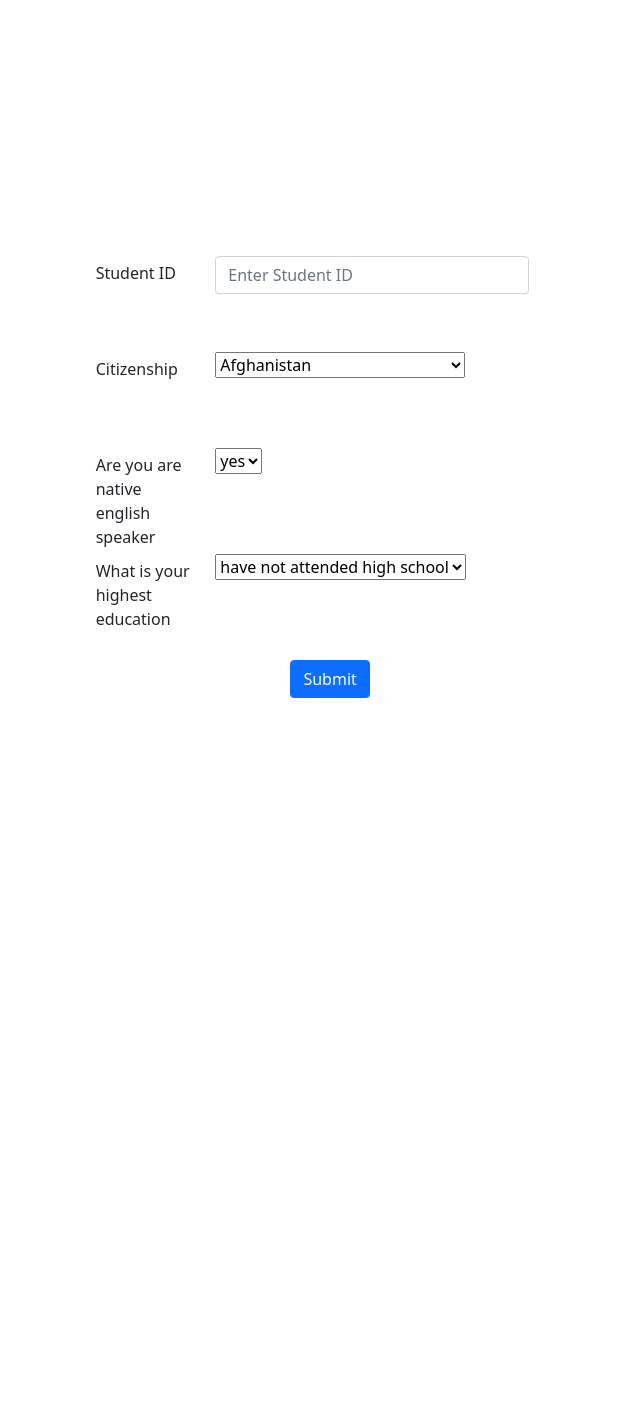
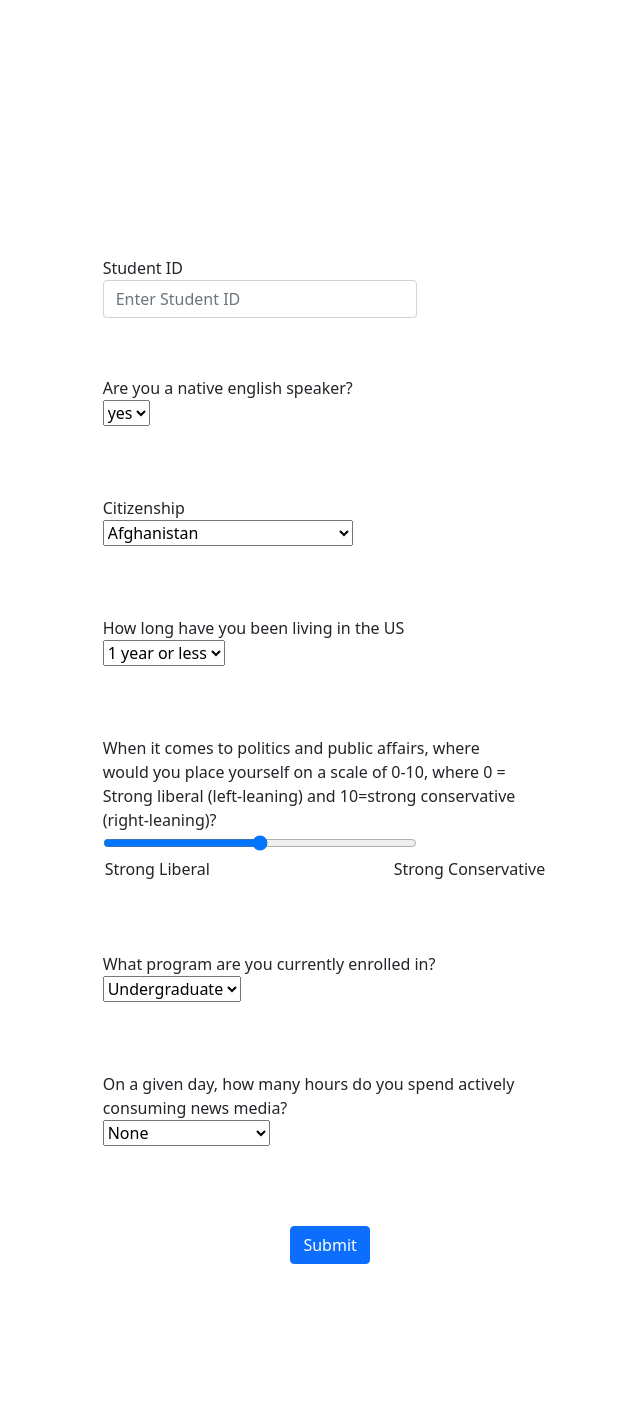
Before and after one commit to Tdrinker/gunViolenceSurveyBackend, a Flask app: template templates/sona_login.html in a window 1280 px wide. Shown: the whole page, without its empty margins (324-964 px from the left). Before the commit the page ends 698 px from the top, so only its background shows below. Run offline with Flask 2, Linux system fonts and the light colour scheme; the template is opened without the code that fills it, so the values that code supplies are empty.

Commit message:
MAIN updated demographics page based on google doc

```diff
--- a/app.py
+++ b/app.py
@@ -7,7 +7,7 @@ from werkzeug.exceptions import BadRequest
 from argparse import ArgumentParser
 
 from utils.form_helpers import validate_sona_form, validate_sona_consent_form
-from utils.const import STUDENT_ID, CONSENT_AGREED, COUNTRY, IS_NATIVE, EDUCATION, TASK_GROUP, SAMPLE_ID
+from utils.const import STUDENT_ID, CONSENT_AGREED, COUNTRY, IS_NATIVE, EDUCATION, US_DURATION, MEDIA_TIME, TASK_GROUP, SAMPLE_ID
 from utils.html_texts import FORM_ERROR
 
 from utils.dynamodb_handler import add_user, get_user, assign_task_group, get_task, write_response
@@ -62,6 +62,7 @@ def sona_login():
     if request.method == "GET":
         return render_template("sona_login.html")
 
+    print("request.form: ", request.form)
     is_request_valid, msg = validate_sona_form(request.form)
     if not is_request_valid:
         return BadRequest(msg)
@@ -73,6 +74,8 @@ def sona_login():
     session[COUNTRY] = request.form["country"]
     session[IS_NATIVE] = request.form["isNative"]
     session[EDUCATION] = request.form["education"]
+    session[US_DURATION] = request.form["usDuration"]
+    session[MEDIA_TIME] = request.form["mediaTime"]
     session[TASK_GROUP] = task_group
 
     return redirect(url_for("sona_instructions"))
--- a/static/styles/common.css
+++ b/static/styles/common.css
@@ -40,3 +40,29 @@
     padding: 1rem;
     background-color: #f0ffff;
 }
+
+/* style range */
+input[type=range] {
+    width: 100%;
+    max-width: 100%;
+    margin-left: 0;
+}
+
+/* style datalist */
+input[type=range] + datalist {
+    display: block;
+    margin-top: -4px;
+}
+input[type=range] + datalist option {
+    display: inline-block;
+    width: calc((100% - 12px) / (var(--list-length) - 1));
+    text-align: center;
+}
+input[type=range] + datalist option:first-child {
+    width: calc((100% - 12px) / ((var(--list-length) - 1) * 2) + 6px);
+    text-align: left;
+}
+input[type=range] + datalist option:last-child {
+    width: calc((100% - 12px) / ((var(--list-length) - 1) * 2) + 6px);
+    text-align: right;
+}
--- a/templates/sona_login.html
+++ b/templates/sona_login.html
@@ -12,14 +12,24 @@
     <form action="/sona/login" class="col-md-6 offset-md-3 col-lg-4 offset-lg-4">
         <div class="form-group form-group-margin">
             <div class="row">
-                <div class="col-md-2 col-lg-3 form-label-padding">
+                <div class="">
                     <label for="studentId">Student ID</label>
                 </div>
                 <div class="col-md-10 col-lg-9">
                     <input type="text" class="form-control" id="studentId"  placeholder="Enter Student ID" name="studentId">
                 </div><br/><br/><br/><br/>
 
-                <div class="col-md-2 col-lg-3 form-label-padding">
+                <div class="">
+                    <label for="isNative">Are you a native english speaker?</label>
+                </div>
+                <div class="col-md-10 col-lg-9">
+                    <select name="isNative" id="isNative">
+                        <option value="native">yes</option>
+                        <option value="not_native">no</option>
+                    </select>
+                </div><br/><br/><br/><br/>
+
+                <div class="">
                     <label for="citizenship">Citizenship</label>
                 </div>
                 <div class="col-md-10 col-lg-9">
@@ -273,26 +283,59 @@
                     </select>
                 </div><br/><br/><br/><br/>
 
-                <div class="col-md-2 col-lg-3 form-label-padding">
-                    <label for="isNative">Are you are native english speaker</label>
+                <div class="">
+                    <label for="usDuration">How long have you been living in the US</label>
                 </div>
                 <div class="col-md-10 col-lg-9">
-                    <select name="isNative" id="isNative">
-                        <option value="native">yes</option>
-                        <option value="not_native">no</option>
+                    <select id="usDuration" name="usDuration">
+                       <option value="1orLess">1 year or less</option>
+                       <option value="2to4">2-4 years</option>
+                       <option value="5to7">5-7 years</option>
+                       <option value="8to10">8-10 years</option>
+                       <option value="10Plus">10+ years</option>
                     </select>
                 </div><br/><br/><br/><br/>
 
-                <div class="col-md-2 col-lg-3 form-label-padding">
-                    <label for="education">What is your highest education</label>
+                <div class="">
+                    <label for="politics">When it comes to politics and public affairs, where would you place yourself on a scale of 0-10, where 0 = Strong liberal (left-leaning) and 10=strong conservative (right-leaning)?</label>
+                </div>
+                <div class="col-md-10 col-lg-9">
+                    <input type="range" min="0" max="10" value="5" id="my-range" list="my-datalist"/>
+                    <datalist id="my-datalist" style="--list-length: 9;"><!--
+                      ---><option>Strong Liberal</option><!--
+                      ---><option></option><!--
+                      ---><option></option><!--
+                      ---><option></option><!--
+                      ---><option></option><!--
+                      ---><option></option><!--
+                      ---><option></option><!--
+                      ---><option></option><!--
+                      ---><option>Strong Conservative</option><!--
+                    ---></datalist>
+                </div><br/><br/><br/><br/><br/>
+
+
+                <div class="">
+                    <label for="education">What program are you currently enrolled in?</label>
                 </div>
                 <div class="col-md-10 col-lg-9">
                     <select name="education" id="education">
-                        <option value="below_high_school">have not attended high school</option>
-                        <option value="high_school">high school</option>
-                        <option value="bs">Bachelor's</option>
+                        <option value="bs">Undergraduate</option>
                         <option value="ms">Master's</option>
-                        <option value="phd">PhD or above</option>
+                        <option value="phd">Ph.D.</option>
+                    </select>
+                </div><br/><br/><br/><br/>
+
+                <div class="">
+                    <label for="mediaTime">On a given day, how many hours do you spend actively consuming news media?</label>
+                </div>
+                <div class="col-md-10 col-lg-9">
+                    <select name="mediaTime" id="mediaTime">
+                        <option value="none">None</option>
+                        <option value="less1">Less than one hour</option>
+                        <option value="1to2">1-2 hours</option>
+                        <option value="3to5">3-3 hours</option>
+                        <option value="5More">5 or more hours</option>
                     </select>
                 </div><br/><br/><br/><br/>
             </div>
@@ -302,6 +345,7 @@
                 <button type="submit" class="btn btn-primary" formmethod="post">Submit</button>
             </div>
         </div>
+        <br/><br/><br/><br/><br/><br/>
     </form>
 </body>
 </html>
--- a/utils/const.py
+++ b/utils/const.py
@@ -3,5 +3,7 @@ CONSENT_AGREED = "consentAgreed"
 COUNTRY = "country"
 IS_NATIVE = "isNative"
 EDUCATION = "education"
+US_DURATION = "usDuration"
+MEDIA_TIME = "mediaTime"
 TASK_GROUP = "taskGroup"
 SAMPLE_ID = "sampleId"
--- a/utils/dynamodb_handler.py
+++ b/utils/dynamodb_handler.py
@@ -10,7 +10,7 @@ import random
 from argparse import ArgumentParser
 import sys
 
-from utils.const import STUDENT_ID, CONSENT_AGREED, COUNTRY, IS_NATIVE, EDUCATION
+from utils.const import STUDENT_ID, CONSENT_AGREED, COUNTRY, IS_NATIVE, EDUCATION, US_DURATION, MEDIA_TIME
 
 load_dotenv()
 
@@ -148,6 +148,8 @@ def add_user(form: Dict[str, Any], previous_task_group=0):
             "citizenship": form[COUNTRY],
             "isNative": form[IS_NATIVE] == "native",
             "education": form[EDUCATION],
+            "usDuration": form[US_DURATION],
+            "mediaTime": form[MEDIA_TIME],
             "previous_task_group": 0,
         }
     )
```
